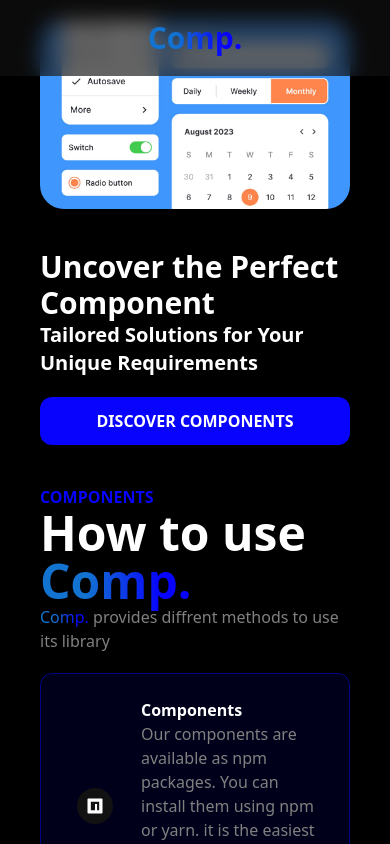
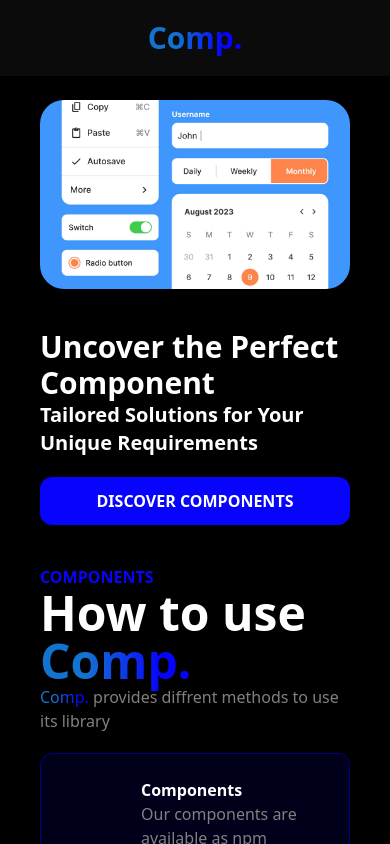
Before and after one commit to adhil72/comb., a Next.js app: page / in a window 390 px wide. Shown: the top 844 px of the page. Built offline with nearby package versions, Linux system fonts and the light colour scheme; no server answers.

Commit message:
libs updated

```diff
--- a/src/Componenets/Feature/Home/Home.tsx
+++ b/src/Componenets/Feature/Home/Home.tsx
@@ -29,7 +29,7 @@ export default function Home() {
                             <Button onClick={()=>router.push("/library/button")} className="mt-5 w-full text-center md:w-fit">discover components</Button>
                         </Box>
                     </Box>
-                    <Box className="w-full lg:w-1/2 lg:mt-0">
+                    <Box className="w-full lg:w-1/2 mt-20 lg:mt-0">
                         <Flex className="justify-end">
                             <Box className="w-full h-3/4 rounded-3xl overflow-hidden">
                                 <Image src={"/images/cover.png"} className="!static" alt="Cover" layout="fill" />
```
